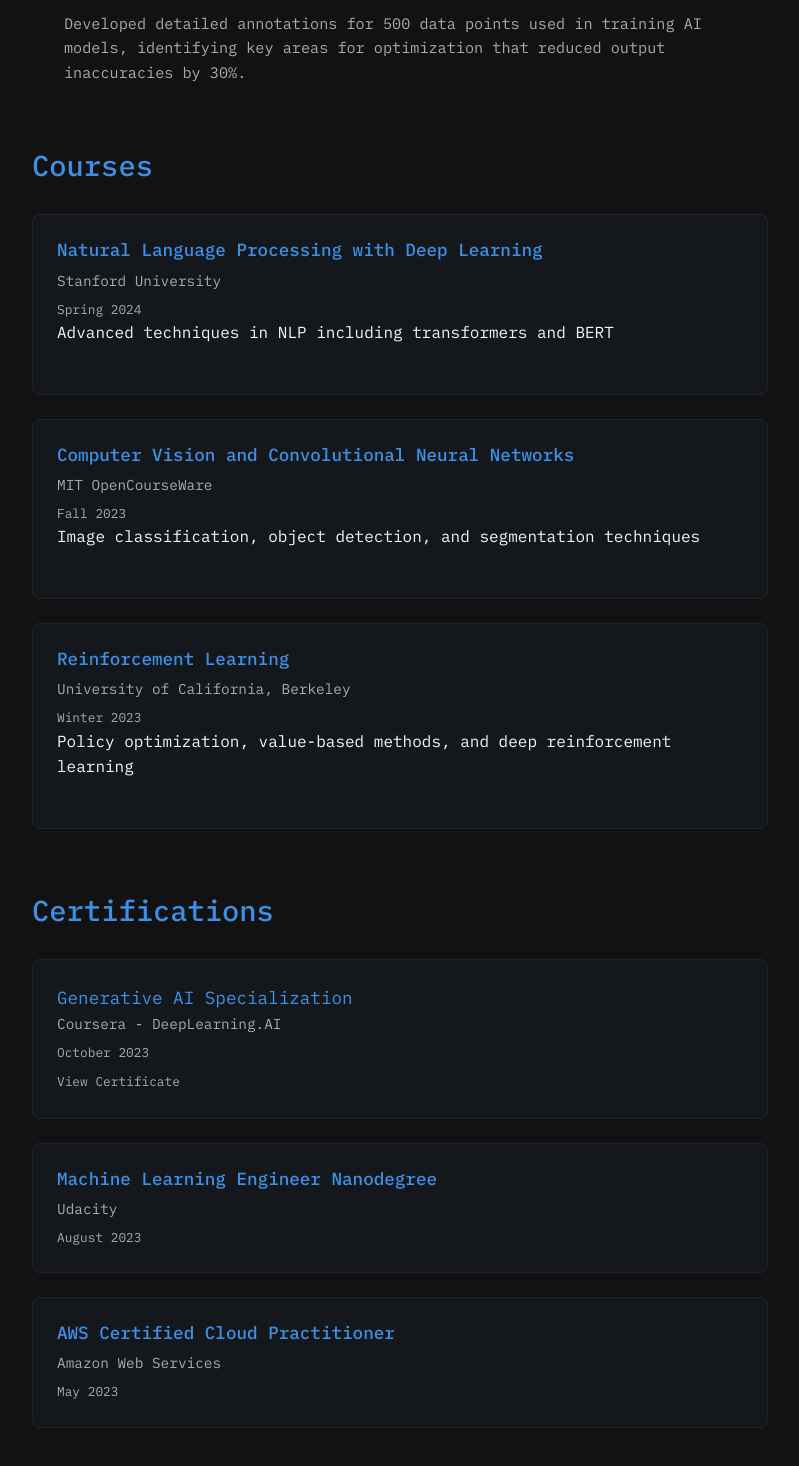
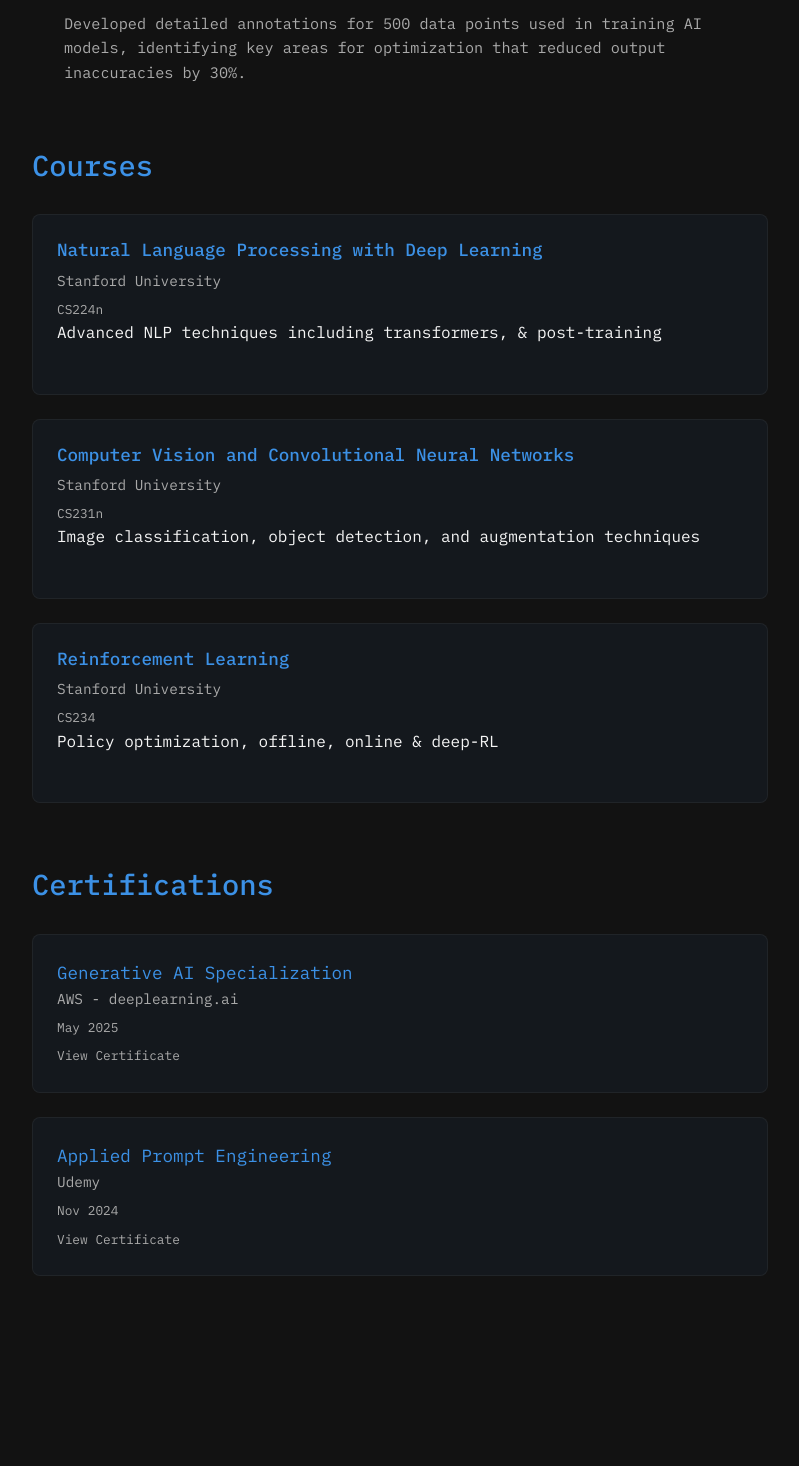
Before and after one commit to gaurav-bhardwaj29/web.site, a React (Create React App) app: page /about in a window 1280 px wide. Shown: the part 1056-2522 px from the top of the page, without its empty margins (240-1039 px from the left). After the commit the page ends 2428 px from the top, so only its background shows below. Built offline with nearby package versions, Linux system fonts and the light colour scheme.

Commit message:
updated contents

```diff
--- a/src/pages/About/About.js
+++ b/src/pages/About/About.js
@@ -111,7 +111,10 @@
   color: var(--text-secondary);
   margin-bottom: 0.5rem;
 `;
-
+const CertificateCode = styled.div`
+  font-size: 0.8rem;
+  color: var(--text-secondary);
+`;
 const CertificateDate = styled.div`
   font-size: 0.8rem;
   color: var(--text-secondary);
@@ -139,41 +142,41 @@
 const certificates = [
   {
     title: "Generative AI Specialization",
-    issuer: "Coursera - DeepLearning.AI",
-    date: "October 2023",
+    issuer: "AWS - deeplearning.ai",
+    date: "May 2025",
     link: "https://coursera.org/share/74498d49442c2b7118e0445676960a46"
   },
   {
-    title: "Machine Learning Engineer Nanodegree",
-    issuer: "Udacity",
-    date: "August 2023",
-    link: "#"
-  },
-  {
-    title: "AWS Certified Cloud Practitioner",
-    issuer: "Amazon Web Services",
-    date: "May 2023",
-    link: "#"
+    title: "Applied Prompt Engineering",
+    issuer: "Udemy",
+    date: "Nov 2024",
+    link: "https://drive.google.com/file/d/1D0RwU-uk2gwMXuTmBBaZyDWrr1lsj1AT/view"
   }
+  // {
+  //   title: "AWS Certified Cloud Practitioner",
+  //   issuer: "Amazon Web Services",
+  //   date: "May 2023",
+  //   link: "#"
+  // }
 ];
 const courses = [
   {
     title: "Natural Language Processing with Deep Learning",
     institution: "Stanford University",
-    date: "Spring 2024",
-    description: "Advanced techniques in NLP including transformers and BERT"
+    code: "CS224n",
+    description: "Advanced NLP techniques including transformers, & post-training"
   },
   {
     title: "Computer Vision and Convolutional Neural Networks",
-    institution: "MIT OpenCourseWare",
-    date: "Fall 2023",
-    description: "Image classification, object detection, and segmentation techniques"
+    institution: "Stanford University",
+    code: "CS231n",
+    description: "Image classification, object detection, and augmentation techniques"
   },
   {
     title: "Reinforcement Learning",
-    institution: "University of California, Berkeley",
-    date: "Winter 2023",
-    description: "Policy optimization, value-based methods, and deep reinforcement learning"
+    institution: "Stanford University",
+    code: "CS234",
+    description: "Policy optimization, offline, online & deep-RL"
   }
 ];
 const About = () => {
@@ -186,7 +189,7 @@
           animate={{ opacity: 1, y: 0 }}
           transition={{ duration: 0.8 }}
         >
-          <SectionTitle>hi!</SectionTitle>
+          <SectionTitle>tl;dr</SectionTitle>
           <PixelatedImage
             src="/images/profile.jpg"
             alt="Gaurav Bhardwaj"
@@ -221,7 +224,7 @@
           animate={{ opacity: 1, y: 0 }}
           transition={{ duration: 0.8, delay: 0.4 }}
         >
-          <SubHeading>Professional Experience</SubHeading>
+          <SubHeading>Experience</SubHeading>
 
           <TimelineItem>
             <TimelineTitle>AI Engineer</TimelineTitle>
@@ -250,7 +253,7 @@
             >
               <CertificateTitle>{course.title}</CertificateTitle>
               <CertificateIssuer>{course.institution}</CertificateIssuer>
-              <CertificateDate>{course.date}</CertificateDate>
+              <CertificateCode>{course.code}</CertificateCode>
               <p>{course.description}</p>
             </CourseCard>
           ))}
```
